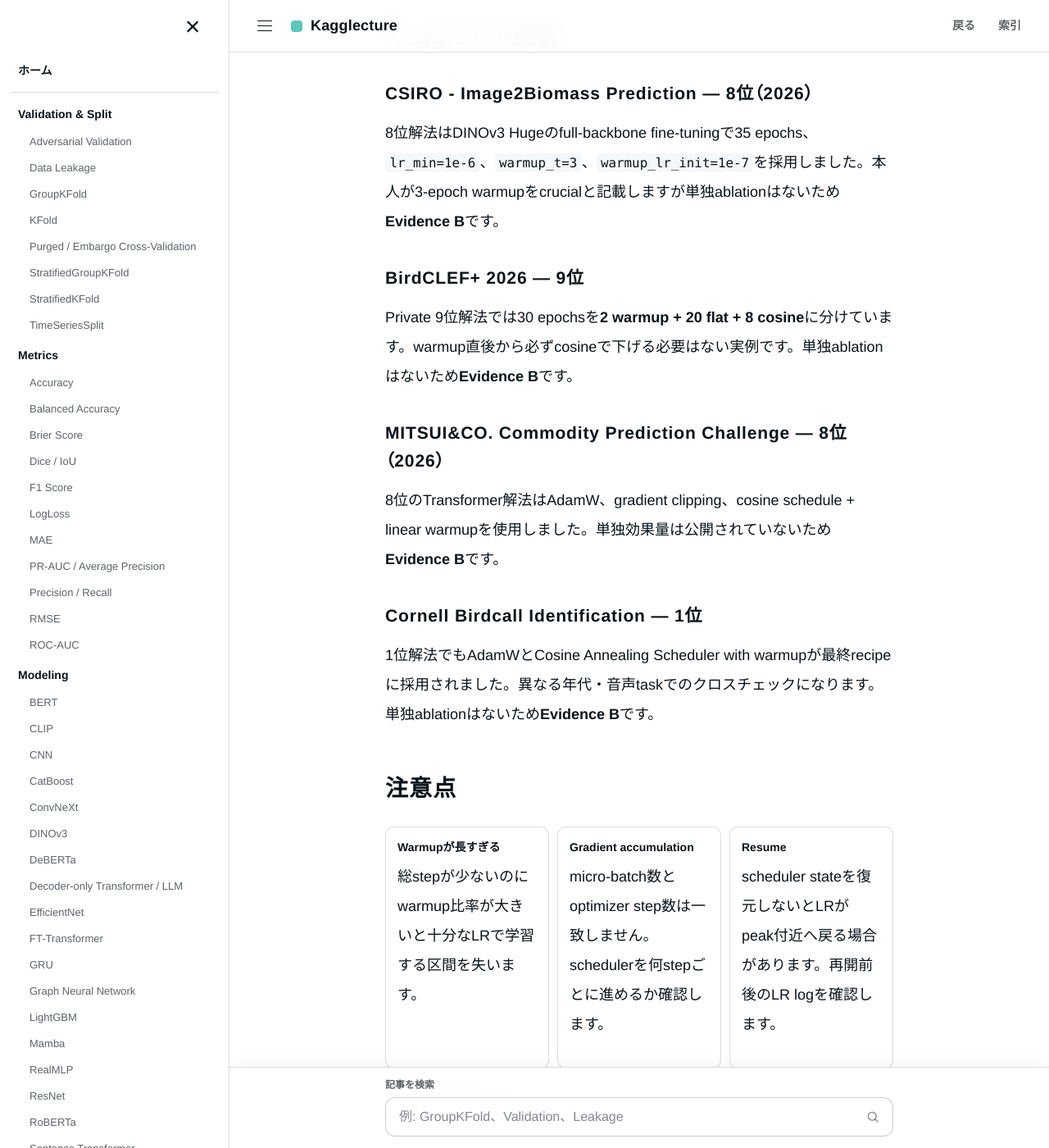
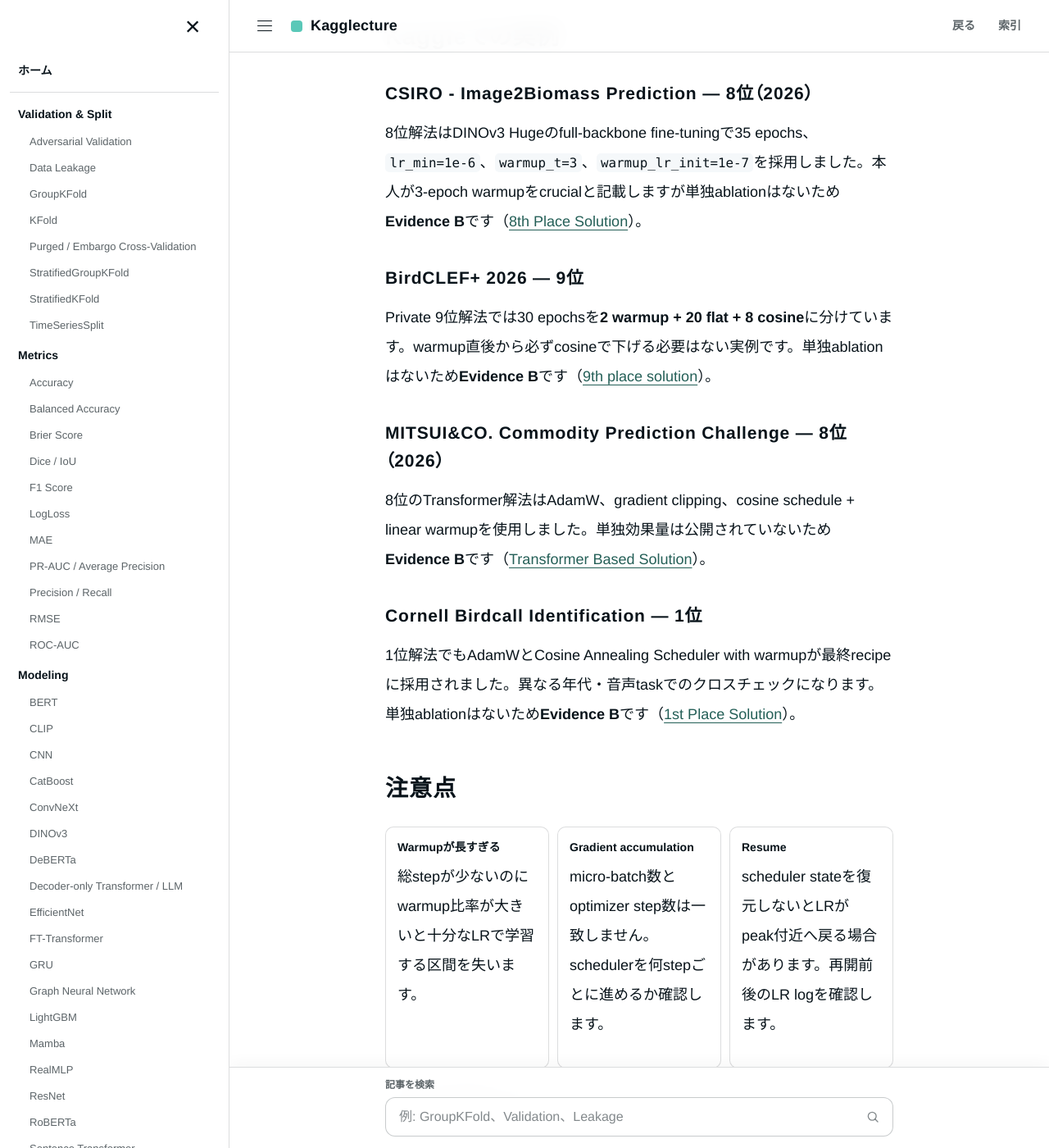
Before and after one commit to morikazu1119/Kagglecture, a Jekyll site: the page built from wiki/training/lr-warmup-cosine.html, in a window 1280 px wide and 1400 px high, scrolled down 2263 px. Shown: the whole window at 82% size. Built offline with Jekyll 4.4.1, drawn with Linux system fonts in a browser that asks for light colours.

Commit message:
Add inline evidence links

```diff
--- a/wiki/training/lr-warmup-cosine.html
+++ b/wiki/training/lr-warmup-cosine.html
@@ -48,13 +48,13 @@
 
 <h2>Kaggleでの実例</h2>
 <h3>CSIRO - Image2Biomass Prediction — 8位（2026）</h3>
-<p>8位解法はDINOv3 Hugeのfull-backbone fine-tuningで35 epochs、<code>lr_min=1e-6</code>、<code>warmup_t=3</code>、<code>warmup_lr_init=1e-7</code>を採用しました。本人が3-epoch warmupをcrucialと記載しますが単独ablationはないため<strong>Evidence B</strong>です。</p>
+<p>8位解法はDINOv3 Hugeのfull-backbone fine-tuningで35 epochs、<code>lr_min=1e-6</code>、<code>warmup_t=3</code>、<code>warmup_lr_init=1e-7</code>を採用しました。本人が3-epoch warmupをcrucialと記載しますが単独ablationはないため<strong>Evidence B</strong>です（<a href="https://www.kaggle.com/competitions/csiro-biomass/writeups/8th-place-solution-csiro-image2biomass">8th Place Solution</a>）。</p>
 <h3>BirdCLEF+ 2026 — 9位</h3>
-<p>Private 9位解法では30 epochsを<strong>2 warmup + 20 flat + 8 cosine</strong>に分けています。warmup直後から必ずcosineで下げる必要はない実例です。単独ablationはないため<strong>Evidence B</strong>です。</p>
+<p>Private 9位解法では30 epochsを<strong>2 warmup + 20 flat + 8 cosine</strong>に分けています。warmup直後から必ずcosineで下げる必要はない実例です。単独ablationはないため<strong>Evidence B</strong>です（<a href="https://www.kaggle.com/competitions/birdclef-2026/writeups/private-9th-public-2nd-solution">9th place solution</a>）。</p>
 <h3>MITSUI&amp;CO. Commodity Prediction Challenge — 8位（2026）</h3>
-<p>8位のTransformer解法はAdamW、gradient clipping、cosine schedule + linear warmupを使用しました。単独効果量は公開されていないため<strong>Evidence B</strong>です。</p>
+<p>8位のTransformer解法はAdamW、gradient clipping、cosine schedule + linear warmupを使用しました。単独効果量は公開されていないため<strong>Evidence B</strong>です（<a href="https://www.kaggle.com/competitions/mitsui-commodity-prediction-challenge/writeups/transformer-based-solution">Transformer Based Solution</a>）。</p>
 <h3>Cornell Birdcall Identification — 1位</h3>
-<p>1位解法でもAdamWとCosine Annealing Scheduler with warmupが最終recipeに採用されました。異なる年代・音声taskでのクロスチェックになります。単独ablationはないため<strong>Evidence B</strong>です。</p>
+<p>1位解法でもAdamWとCosine Annealing Scheduler with warmupが最終recipeに採用されました。異なる年代・音声taskでのクロスチェックになります。単独ablationはないため<strong>Evidence B</strong>です（<a href="https://www.kaggle.com/competitions/birdsong-recognition/writeups/ryan-wong-1st-place-solution">1st Place Solution</a>）。</p>
 
 <h2>注意点</h2>
 <div class="comparison-board">
```
